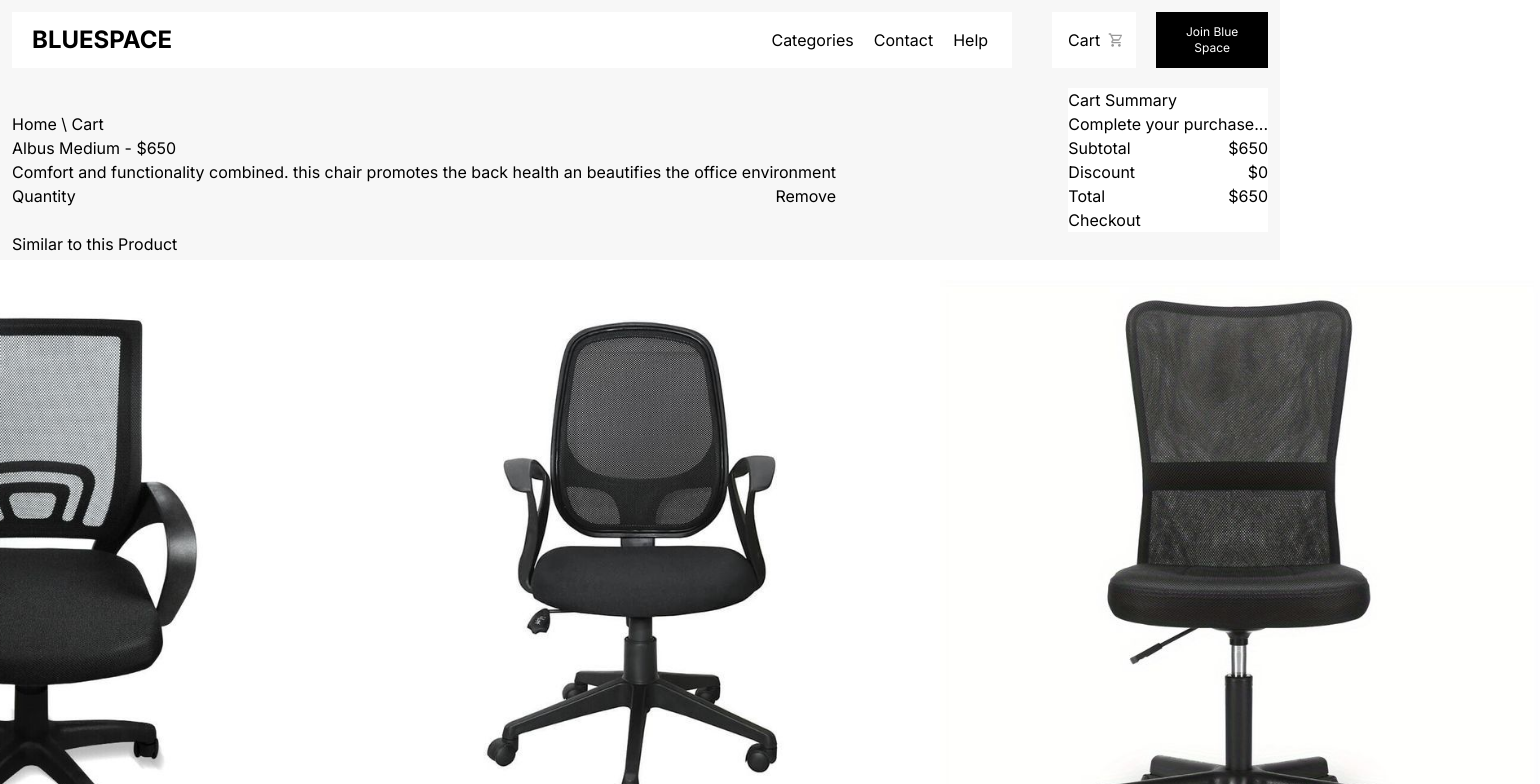
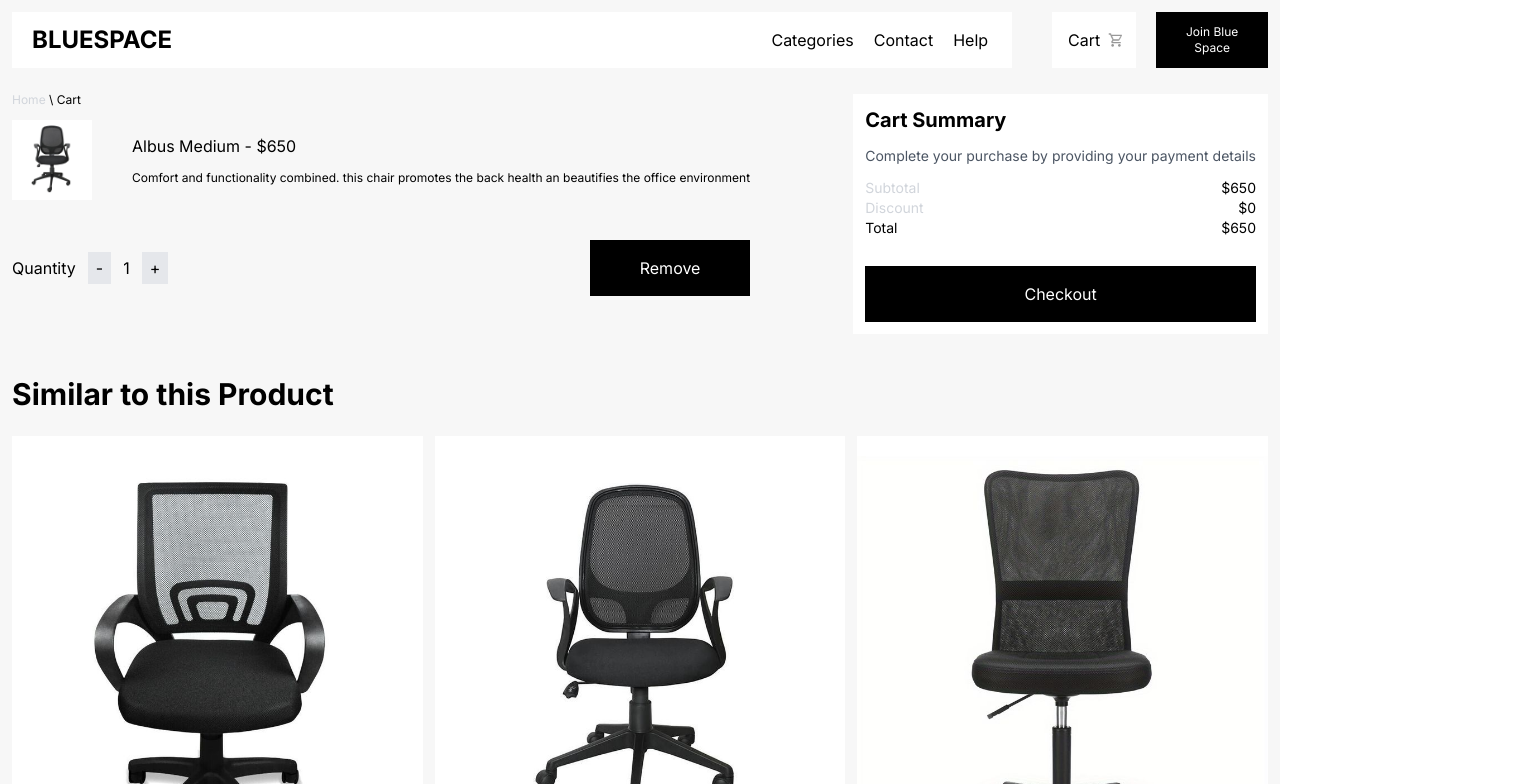
Before and after one commit to Amelss/timbus-cloud-shop, a React (Vite) app: page /Cart in a window 1280 px wide. Shown: the top 784 px of the page, 1540 px wide, since content can reach past the window. Built offline with nearby package versions, Linux system fonts and the light colour scheme.

Commit message:
editing cart page

```diff
--- a/src/Components/Cart.jsx
+++ b/src/Components/Cart.jsx
@@ -5,6 +5,7 @@ import ProductCard from "./ProductCard";
 export default function Cart() {
 
   const [similarProducts, setSimilarProducts] = useState([]);
+  const [quantity, setQuantity] = useState(1);
 
   useEffect(() => {
     const fetchData = () => {
@@ -17,50 +18,85 @@ export default function Cart() {
     fetchData();
   }, []);
 
+const handleQuantityChange = (amount) => {
+  setQuantity((prevQuantity) => {
+    const newQuantity = prevQuantity + amount;
+    return newQuantity < 1 ? 1 : newQuantity;
+  });
+};
+
   return (
     <div>
-      <div className="block xl:flex items-center justify-between">
+      <div className="block xl:flex items-center justify-between mt-6">
         <div>
-          <p>Home \ Cart</p>
-          <div className="flex items-center">
-            <img src="" alt="" />
-            <div>
-              <h1>Albus Medium - $650</h1>
-              <p>
+          <p className="text-xs mb-3">
+            <span className="text-gray-300">Home </span>\ Cart
+          </p>
+          <div className="flex items-center justify-between mb-10">
+            <img
+              src="/products/black-office-chairs-3.jpeg"
+              alt="Product image"
+              className="w-20"
+            />
+            <div className="ml-10">
+              <h1 className="mb-3">Albus Medium - $650</h1>
+              <p className="text-xs xl:text-md">
                 Comfort and functionality combined. this chair promotes the back
                 health an beautifies the office environment
               </p>
             </div>
           </div>
-          <div className="flex items-center justify-between">
-            <p>Quantity</p>
-            <button>Remove</button>
+          <div className="flex items-center justify-between mb-10">
+            <div className="flex items-center">
+              <p>Quantity</p>
+              <div className="flex items-center ml-3">
+                <button
+                  className="px-2 py-1 bg-gray-200"
+                  onClick={() => handleQuantityChange(-1)}
+                >
+                  -
+                </button>
+                <p className="px-3">{quantity}</p>
+                <button
+                  className="px-2 py-1 bg-gray-200"
+                  onClick={() => handleQuantityChange(1)}
+                >
+                  +
+                </button>
+              </div>
+            </div>
+
+            <button className="bg-black text-white p-4 w-40">Remove</button>
           </div>
         </div>
 
         <div>
-          <div className="bg-white">
-            <h1>Cart Summary</h1>
-            <p>Complete your purchase...</p>
-            <div className="flex items-center justify-between">
-              <p>Subtotal</p>
+          <div className="bg-white p-3">
+            <h1 className="text-xl font-bold mb-3">Cart Summary</h1>
+            <p className="hidden xl:block text-sm text-gray-600 mb-3">Complete your purchase by providing your payment details</p>
+            <div className="flex items-center justify-between text-sm">
+              <p className="text-gray-300 ">Subtotal</p>
               <p>$650</p>
             </div>
-            <div className="flex items-center justify-between">
-              <p>Discount</p>
+            <div className="flex items-center justify-between text-sm">
+              <p className="text-gray-300">Discount</p>
               <p>$0</p>
             </div>
-            <div className="flex items-center justify-between">
-              <p>Total</p>
+            <div className="flex items-center justify-between text-sm">
+              <p className="">Total</p>
               <p>$650</p>
             </div>
-            <button>Checkout</button>
+            <div className="text-center mt-7">
+              <button className="bg-black text-white p-4 w-full ">
+                Checkout
+              </button>
+            </div>
           </div>
         </div>
       </div>
 
-      <h1>Similar to this Product</h1>
-      <div className="block xl:flex items-center justify-center">
+      <h1 className="text-lg xl:text-3xl mt-10 font-bold">Similar to this Product</h1>
+      <div className="grid xl:grid-cols-3 gap-3 mt-5">
         {similarProducts.slice(1, 4).map((item, index) => (
           <ProductCard key={index} item={item} />
         ))}
--- a/src/output.css
+++ b/src/output.css
@@ -560,18 +560,42 @@ video {
   margin: auto;
 }
 
+.mx-auto{
+  margin-left: auto;
+  margin-right: auto;
+}
+
 .my-5{
   margin-top: 1.25rem;
   margin-bottom: 1.25rem;
 }
 
-.mx-auto{
-  margin-left: auto;
-  margin-right: auto;
+.mb-3{
+  margin-bottom: 0.75rem;
+}
+
+.mb-4{
+  margin-bottom: 1rem;
+}
+
+.mb-5{
+  margin-bottom: 1.25rem;
+}
+
+.mb-6{
+  margin-bottom: 1.5rem;
+}
+
+.mb-8{
+  margin-bottom: 2rem;
 }
 
 .ml-10{
   margin-left: 2.5rem;
+}
+
+.ml-2{
+  margin-left: 0.5rem;
 }
 
 .ml-3{
@@ -594,72 +618,36 @@ video {
   margin-top: 2.5rem;
 }
 
+.mt-2{
+  margin-top: 0.5rem;
+}
+
 .mt-3{
   margin-top: 0.75rem;
+}
+
+.mt-5{
+  margin-top: 1.25rem;
 }
 
 .mt-7{
   margin-top: 1.75rem;
 }
 
-.ml-2{
-  margin-left: 0.5rem;
+.mt-4{
+  margin-top: 1rem;
 }
 
-.mt-5{
-  margin-top: 1.25rem;
+.mt-16{
+  margin-top: 4rem;
 }
 
-.ml-1{
-  margin-left: 0.25rem;
+.mt-6{
+  margin-top: 1.5rem;
 }
 
-.mt-2{
-  margin-top: 0.5rem;
-}
-
-.mb-7{
-  margin-bottom: 1.75rem;
-}
-
-.mb-3{
-  margin-bottom: 0.75rem;
-}
-
-.mb-6{
-  margin-bottom: 1.5rem;
-}
-
-.mb-5{
-  margin-bottom: 1.25rem;
-}
-
-.mb-8{
-  margin-bottom: 2rem;
-}
-
-.mb-4{
-  margin-bottom: 1rem;
-}
-
-.-ml-10{
-  margin-left: -2.5rem;
-}
-
-.-mr-10{
-  margin-right: -2.5rem;
-}
-
-.-ml-3{
-  margin-left: -0.75rem;
-}
-
-.-mr-3{
-  margin-right: -0.75rem;
-}
-
-.-ml-4{
-  margin-left: -1rem;
+.mb-10{
+  margin-bottom: 2.5rem;
 }
 
 .block{
@@ -678,18 +666,6 @@ video {
   display: none;
 }
 
-.h-40{
-  height: 10rem;
-}
-
-.h-44{
-  height: 11rem;
-}
-
-.h-56{
-  height: 14rem;
-}
-
 .w-20{
   width: 5rem;
 }
@@ -706,6 +682,14 @@ video {
   width: 12rem;
 }
 
+.w-56{
+  width: 14rem;
+}
+
+.w-6{
+  width: 1.5rem;
+}
+
 .w-7{
   width: 1.75rem;
 }
@@ -718,48 +702,20 @@ video {
   width: 100%;
 }
 
-.w-10{
-  width: 2.5rem;
-}
-
-.w-3{
-  width: 0.75rem;
-}
-
-.w-56{
-  width: 14rem;
-}
-
-.w-96{
-  width: 24rem;
-}
-
-.w-\[300px\]{
-  width: 300px;
-}
-
-.w-\[600px\]{
-  width: 600px;
-}
-
-.w-\[400px\]{
-  width: 400px;
-}
-
-.w-\[500px\]{
-  width: 500px;
-}
-
-.w-6{
-  width: 1.5rem;
-}
-
 .grid-cols-1{
   grid-template-columns: repeat(1, minmax(0, 1fr));
 }
 
+.grid-cols-3{
+  grid-template-columns: repeat(3, minmax(0, 1fr));
+}
+
 .items-center{
   align-items: center;
+}
+
+.justify-center{
+  justify-content: center;
 }
 
 .justify-between{
@@ -768,6 +724,14 @@ video {
 
 .gap-6{
   gap: 1.5rem;
+}
+
+.gap-2{
+  gap: 0.5rem;
+}
+
+.gap-3{
+  gap: 0.75rem;
 }
 
 .bg-backgroundGrey{
@@ -780,9 +744,9 @@ video {
   background-color: rgb(0 0 0 / var(--tw-bg-opacity));
 }
 
-.bg-white{
+.bg-gray-200{
   --tw-bg-opacity: 1;
-  background-color: rgb(255 255 255 / var(--tw-bg-opacity));
+  background-color: rgb(229 231 235 / var(--tw-bg-opacity));
 }
 
 .bg-green-300{
@@ -790,21 +754,27 @@ video {
   background-color: rgb(134 239 172 / var(--tw-bg-opacity));
 }
 
-.bg-gray-200{
+.bg-pink-600{
   --tw-bg-opacity: 1;
-  background-color: rgb(229 231 235 / var(--tw-bg-opacity));
+  background-color: rgb(219 39 119 / var(--tw-bg-opacity));
 }
 
-.p-3{
-  padding: 0.75rem;
+.bg-white{
+  --tw-bg-opacity: 1;
+  background-color: rgb(255 255 255 / var(--tw-bg-opacity));
+}
+
+.bg-pink-300{
+  --tw-bg-opacity: 1;
+  background-color: rgb(249 168 212 / var(--tw-bg-opacity));
 }
 
 .p-1{
   padding: 0.25rem;
 }
 
-.p-2{
-  padding: 0.5rem;
+.p-3{
+  padding: 0.75rem;
 }
 
 .p-4{
@@ -826,6 +796,11 @@ video {
   padding-right: 1rem;
 }
 
+.px-5{
+  padding-left: 1.25rem;
+  padding-right: 1.25rem;
+}
+
 .px-6{
   padding-left: 1.5rem;
   padding-right: 1.5rem;
@@ -834,6 +809,11 @@ video {
 .px-7{
   padding-left: 1.75rem;
   padding-right: 1.75rem;
+}
+
+.py-1{
+  padding-top: 0.25rem;
+  padding-bottom: 0.25rem;
 }
 
 .py-2{
@@ -846,44 +826,14 @@ video {
   padding-bottom: 0.75rem;
 }
 
-.px-5{
-  padding-left: 1.25rem;
-  padding-right: 1.25rem;
-}
-
-.px-8{
-  padding-left: 2rem;
-  padding-right: 2rem;
-}
-
 .py-4{
   padding-top: 1rem;
   padding-bottom: 1rem;
 }
 
-.py-6{
-  padding-top: 1.5rem;
-  padding-bottom: 1.5rem;
-}
-
 .py-5{
   padding-top: 1.25rem;
   padding-bottom: 1.25rem;
-}
-
-.px-10{
-  padding-left: 2.5rem;
-  padding-right: 2.5rem;
-}
-
-.px-12{
-  padding-left: 3rem;
-  padding-right: 3rem;
-}
-
-.py-1{
-  padding-top: 0.25rem;
-  padding-bottom: 0.25rem;
 }
 
 .pb-10{
@@ -898,6 +848,18 @@ video {
   padding-bottom: 1rem;
 }
 
+.pb-5{
+  padding-bottom: 1.25rem;
+}
+
+.pl-4{
+  padding-left: 1rem;
+}
+
+.pr-7{
+  padding-right: 1.75rem;
+}
+
 .pt-2{
   padding-top: 0.5rem;
 }
@@ -910,48 +872,8 @@ video {
   padding-top: 1.25rem;
 }
 
-.pl-4{
-  padding-left: 1rem;
-}
-
-.pr-5{
-  padding-right: 1.25rem;
-}
-
-.pr-6{
-  padding-right: 1.5rem;
-}
-
-.pr-7{
-  padding-right: 1.75rem;
-}
-
-.pb-7{
-  padding-bottom: 1.75rem;
-}
-
-.pb-20{
-  padding-bottom: 5rem;
-}
-
-.pt-20{
-  padding-top: 5rem;
-}
-
-.pt-10{
-  padding-top: 2.5rem;
-}
-
 .pt-6{
   padding-top: 1.5rem;
-}
-
-.pb-5{
-  padding-bottom: 1.25rem;
-}
-
-.pt-3{
-  padding-top: 0.75rem;
 }
 
 .text-center{
@@ -977,13 +899,18 @@ video {
   line-height: 1.25rem;
 }
 
+.text-xl{
+  font-size: 1.25rem;
+  line-height: 1.75rem;
+}
+
 .text-xs{
   font-size: 0.75rem;
   line-height: 1rem;
 }
 
-.text-xl{
-  font-size: 1.25rem;
+.text-lg{
+  font-size: 1.125rem;
   line-height: 1.75rem;
 }
 
@@ -995,9 +922,24 @@ video {
   font-weight: 300;
 }
 
+.text-gray-200{
+  --tw-text-opacity: 1;
+  color: rgb(229 231 235 / var(--tw-text-opacity));
+}
+
+.text-gray-300{
+  --tw-text-opacity: 1;
+  color: rgb(209 213 219 / var(--tw-text-opacity));
+}
+
 .text-gray-400{
   --tw-text-opacity: 1;
   color: rgb(156 163 175 / var(--tw-text-opacity));
+}
+
+.text-green-700{
+  --tw-text-opacity: 1;
+  color: rgb(21 128 61 / var(--tw-text-opacity));
 }
 
 .text-white{
@@ -1005,19 +947,9 @@ video {
   color: rgb(255 255 255 / var(--tw-text-opacity));
 }
 
-.text-green-600{
+.text-gray-600{
   --tw-text-opacity: 1;
-  color: rgb(22 163 74 / var(--tw-text-opacity));
-}
-
-.text-green-700{
-  --tw-text-opacity: 1;
-  color: rgb(21 128 61 / var(--tw-text-opacity));
-}
-
-.text-backgroundGrey{
-  --tw-text-opacity: 1;
-  color: rgb(247 247 247 / var(--tw-text-opacity));
+  color: rgb(75 85 99 / var(--tw-text-opacity));
 }
 
 .filter{
@@ -1100,6 +1032,10 @@ video {
     margin-bottom: 1.25rem;
   }
 
+  .xl\:ml-1{
+    margin-left: 0.25rem;
+  }
+
   .xl\:ml-5{
     margin-left: 1.25rem;
   }
@@ -1108,16 +1044,8 @@ video {
     margin-top: 0px;
   }
 
-  .xl\:ml-1{
-    margin-left: 0.25rem;
-  }
-
-  .xl\:mr-0{
-    margin-right: 0px;
-  }
-
-  .xl\:-mr-0{
-    margin-right: -0px;
+  .xl\:block{
+    display: block;
   }
 
   .xl\:flex{
@@ -1128,20 +1056,16 @@ video {
     display: none;
   }
 
-  .xl\:h-56{
-    height: 14rem;
-  }
-
-  .xl\:h-96{
-    height: 24rem;
-  }
-
   .xl\:h-80{
     height: 20rem;
   }
 
   .xl\:w-96{
     width: 24rem;
+  }
+
+  .xl\:w-\[500px\]{
+    width: 500px;
   }
 
   .xl\:w-\[600px\]{
@@ -1152,12 +1076,13 @@ video {
     width: auto;
   }
 
-  .xl\:w-\[500px\]{
-    width: 500px;
+  .xl\:grid-cols-3{
+    grid-template-columns: repeat(3, minmax(0, 1fr));
   }
 
-  .xl\:grid-cols-3{
-    grid-template-columns: repeat(3, minmax(0, 1fr));
+  .xl\:px-12{
+    padding-left: 3rem;
+    padding-right: 3rem;
   }
 
   .xl\:px-4{
@@ -1165,29 +1090,17 @@ video {
     padding-right: 1rem;
   }
 
-  .xl\:px-12{
-    padding-left: 3rem;
-    padding-right: 3rem;
-  }
-
   .xl\:pb-20{
     padding-bottom: 5rem;
   }
 
-  .xl\:pt-20{
-    padding-top: 5rem;
+  .xl\:pt-10{
+    padding-top: 2.5rem;
   }
 
-  .xl\:pt-24{
-    padding-top: 6rem;
-  }
-
-  .xl\:pt-14{
-    padding-top: 3.5rem;
-  }
-
-  .xl\:pt-10{
-    padding-top: 2.5rem;
+  .xl\:text-base{
+    font-size: 1rem;
+    line-height: 1.5rem;
   }
 
   .xl\:text-lg{
@@ -1195,8 +1108,8 @@ video {
     line-height: 1.75rem;
   }
 
-  .xl\:text-base{
-    font-size: 1rem;
-    line-height: 1.5rem;
+  .xl\:text-3xl{
+    font-size: 1.875rem;
+    line-height: 2.25rem;
   }
 }
```
